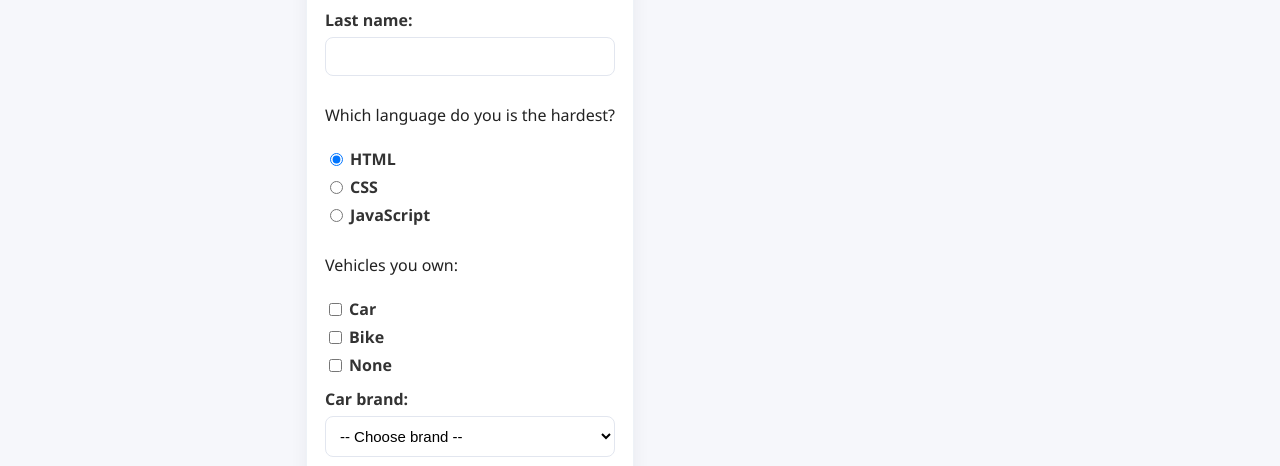
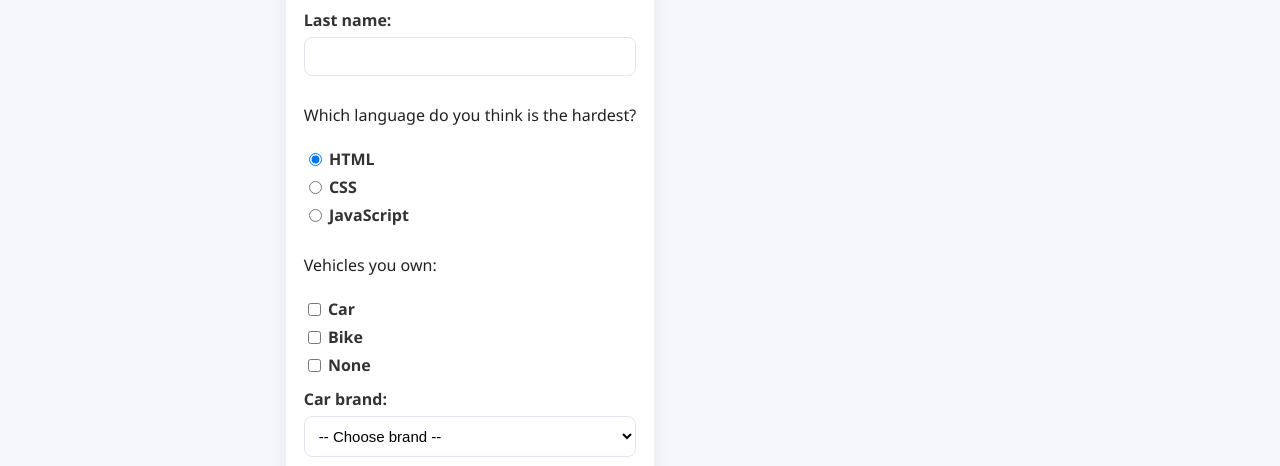
Before and after one commit to ananth-ramm/lab-2, a plain HTML site: page form.html in a window 1280 px wide. Shown: the part 256-722 px from the top of the page. Drawn offline with Linux system fonts and the light colour scheme.

Commit message:
fixed mistake

```diff
--- a/form.html
+++ b/form.html
@@ -38,7 +38,7 @@
         </div>
 
         <div class="form-row">
-          <p>Which language do you is the hardest?</p>
+          <p>Which language do you think is the hardest?</p>
           <label><input type="radio" name="language" value="js" checked /> HTML</label>
           <label><input type="radio" name="language" value="python" /> CSS</label>
           <label><input type="radio" name="language" value="java" /> JavaScript</label>
```
